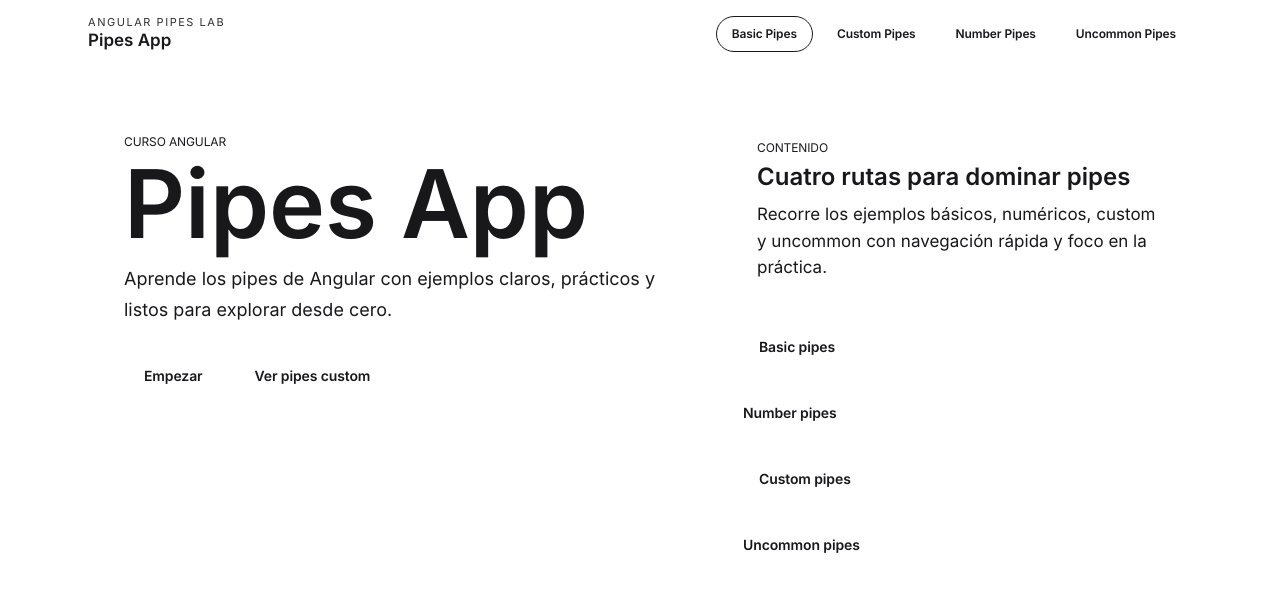
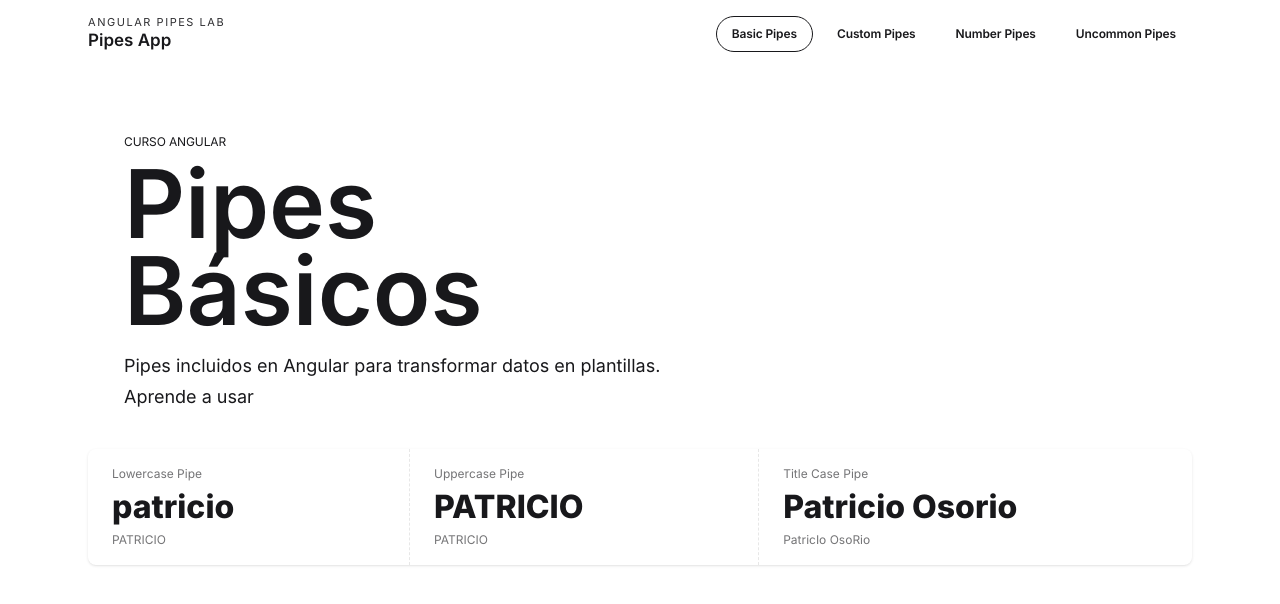
Before and after one commit to PatricioOsorio/angular-devtalles-course, an Angular app in the folder 04-pipes-app/: page /basic in a window 1280 px wide. Shown: the top 604 px of the page. Built offline with nearby package versions, Linux system fonts and the light colour scheme.

Commit message:
(Sección 12: Pipes) - Uppercase, lowercase and titlecase pipes

```diff
--- a/04-pipes-app/src/app/pages/basic-page/basic-page.css
+++ b/04-pipes-app/src/app/pages/basic-page/basic-page.css
@@ -6,16 +6,73 @@
 
 @layer components {
   .home-page {
-    display: grid;
-    gap: 24px;
-    grid-template-columns: minmax(0, 1.15fr) minmax(320px, 0.85fr);
-    align-items: start;
+    position: relative;
   }
 
-  @media (max-width: 834px) {
-    .home-page {
-      grid-template-columns: 1fr;
-      gap: 16px;
-    }
+  .hp__hero {
+    position: relative;
+    overflow: hidden;
+    border-radius: 34px;
+    border: 1px solid var(--apple-divider-soft);
+    padding: 36px;
+    background:
+      linear-gradient(
+        145deg,
+        color-mix(in srgb, var(--apple-canvas-parchment) 96%, transparent),
+        color-mix(in srgb, var(--apple-canvas) 88%, transparent)
+      ),
+      color-mix(in srgb, var(--apple-canvas-parchment) 92%, transparent);
+    backdrop-filter: blur(24px) saturate(180%);
+    box-shadow: 0 24px 90px color-mix(in srgb, var(--apple-ink) 10%, transparent);
+  }
+
+  .hp__hero::before {
+    content: '';
+    position: absolute;
+    inset: auto -12% -38% auto;
+    width: 280px;
+    height: 280px;
+    border-radius: 50%;
+    background: radial-gradient(
+      circle,
+      color-mix(in srgb, var(--apple-primary) 16%, transparent),
+      transparent 70%
+    );
+    filter: blur(8px);
+    opacity: 0.95;
+    pointer-events: none;
+  }
+
+  .hp__eyebrow {
+    font-size: 12px;
+    line-height: 1;
+    letter-spacing: -0.12px;
+    text-transform: uppercase;
+    color: var(--apple-body-muted);
+  }
+
+  .hp__title {
+    margin-top: 12px;
+    max-width: 10ch;
+    font-family:
+      SF Pro Display,
+      system-ui,
+      -apple-system,
+      BlinkMacSystemFont,
+      sans-serif;
+    font-size: clamp(3.4rem, 7.4vw, 6.2rem);
+    line-height: 0.92;
+    letter-spacing: var(--apple-tracking-tight);
+    font-weight: 600;
+    text-wrap: balance;
+  }
+
+  .hp__lead {
+    margin-top: 18px;
+    max-width: 36rem;
+    font-size: 18px;
+    line-height: 1.7;
+    letter-spacing: var(--apple-tracking-tighter);
+    color: var(--apple-body-muted);
   }
 }
--- a/04-pipes-app/src/app/pages/basic-page/basic-page.html
+++ b/04-pipes-app/src/app/pages/basic-page/basic-page.html
@@ -1,35 +1,29 @@
-<section class="home-page">
-	<div class="hp__hero">
+<article class="home-page">
+  <section class="hp__hero">
     <p class="hp__eyebrow">Curso Angular</p>
-		<h1 class="hp__title">Pipes App</h1>
+    <h1 class="hp__title">Pipes Básicos</h1>
     <p class="hp__lead">
-			Aprende los pipes de Angular con ejemplos claros, prácticos y listos para explorar desde
-			cero.
+      Pipes incluidos en Angular para transformar datos en plantillas. Aprende a usar
     </p>
+  </section>
 
-		<div class="hp__actions">
-			<a class="hp__action hp__action--primary" routerLink="/basic">Empezar</a>
-			<a class="hp__action hp__action--secondary" routerLink="/custom">
-				Ver pipes custom
-			</a>
-		</div>
+  <section class="stats shadow w-full">
+    <div class="stat">
+      <div class="stat-title">Lowercase Pipe</div>
+      <div class="stat-value">{{ nameUpper() | lowercase }}</div>
+      <div class="stat-desc">{{ nameUpper() }}</div>
     </div>
 
-	<div class="hp__panel">
-		<article class="hp__card">
-			<p class="hp__card-label">Contenido</p>
-			<h2 class="hp__card-title">Cuatro rutas para dominar pipes</h2>
-			<p class="hp__card-text">
-				Recorre los ejemplos básicos, numéricos, custom y uncommon con navegación rápida y foco
-				en la práctica.
-			</p>
-		</article>
+    <div class="stat">
+      <div class="stat-title">Uppercase Pipe</div>
+      <div class="stat-value">{{ nameUpper() | uppercase }}</div>
+      <div class="stat-desc">{{ nameUpper() }}</div>
+    </div>
 
-		<ul class="hp__list">
-			<li class="hp__item">Basic pipes</li>
-			<li class="hp__item">Number pipes</li>
-			<li class="hp__item">Custom pipes</li>
-			<li class="hp__item">Uncommon pipes</li>
-		</ul>
+    <div class="stat">
+      <div class="stat-title">Title Case Pipe</div>
+      <div class="stat-value">{{ fullName() | titlecase }}</div>
+      <div class="stat-desc">{{ fullName() }}</div>
     </div>
   </section>
+</article>
--- a/04-pipes-app/src/app/pages/basic-page/basic-page.ts
+++ b/04-pipes-app/src/app/pages/basic-page/basic-page.ts
@@ -1,10 +1,14 @@
-import { Component } from '@angular/core';
-import { RouterLink } from '@angular/router';
+import { LowerCasePipe, TitleCasePipe, UpperCasePipe } from '@angular/common';
+import { Component, signal } from '@angular/core';
 
 @Component({
   selector: 'app-basic-page',
-  imports: [RouterLink],
+  imports: [LowerCasePipe, UpperCasePipe, TitleCasePipe],
   templateUrl: './basic-page.html',
   styleUrl: './basic-page.css',
 })
-export default class BasicPage {}
+export default class BasicPage {
+  readonly nameLower = signal('PATRICIO');
+  readonly nameUpper = signal('PATRICIO');
+  readonly fullName = signal('PatricIo OsoRio');
+}
--- a/04-pipes-app/src/styles/app.css
+++ b/04-pipes-app/src/styles/app.css
@@ -38,230 +38,4 @@
   .as__content {
     @apply mx-auto w-full max-w-6xl px-4 py-6 pb-12 md:px-6 md:py-8 md:pb-16;
   }
-
-  .home-page {
-    position: relative;
-  }
-
-  .hp__hero {
-    position: relative;
-    overflow: hidden;
-    border-radius: 34px;
-    border: 1px solid var(--apple-divider-soft);
-    padding: 36px;
-    background:
-      linear-gradient(145deg, color-mix(in srgb, var(--apple-canvas-parchment) 96%, transparent), color-mix(in srgb, var(--apple-canvas) 88%, transparent)),
-      color-mix(in srgb, var(--apple-canvas-parchment) 92%, transparent);
-    backdrop-filter: blur(24px) saturate(180%);
-    box-shadow: 0 24px 90px color-mix(in srgb, var(--apple-ink) 10%, transparent);
-  }
-
-  .hp__hero::before {
-    content: '';
-    position: absolute;
-    inset: auto -12% -38% auto;
-    width: 280px;
-    height: 280px;
-    border-radius: 50%;
-    background: radial-gradient(circle, color-mix(in srgb, var(--apple-primary) 16%, transparent), transparent 70%);
-    filter: blur(8px);
-    opacity: 0.95;
-    pointer-events: none;
-  }
-
-  .hp__eyebrow {
-    font-size: 12px;
-    line-height: 1;
-    letter-spacing: -0.12px;
-    text-transform: uppercase;
-    color: var(--apple-body-muted);
-  }
-
-  .hp__title {
-    margin-top: 12px;
-    max-width: 10ch;
-    font-family: SF Pro Display, system-ui, -apple-system, BlinkMacSystemFont, sans-serif;
-    font-size: clamp(3.4rem, 7.4vw, 6.2rem);
-    line-height: 0.92;
-    letter-spacing: var(--apple-tracking-tight);
-    font-weight: 600;
-    text-wrap: balance;
-  }
-
-  .hp__lead {
-    margin-top: 18px;
-    max-width: 36rem;
-    font-size: 18px;
-    line-height: 1.7;
-    letter-spacing: var(--apple-tracking-tighter);
-    color: var(--apple-body-muted);
-  }
-
-  .hp__actions {
-    margin-top: 28px;
-    display: flex;
-    flex-wrap: wrap;
-    gap: 12px;
-  }
-
-  .hp__action {
-    display: inline-flex;
-    align-items: center;
-    justify-content: center;
-    min-height: 44px;
-    padding: 0 20px;
-    border-radius: 9999px;
-    font-size: 14px;
-    font-weight: 600;
-    letter-spacing: -0.12px;
-    text-decoration: none;
-    transition:
-      transform 180ms ease,
-      background-color 180ms ease,
-      color 180ms ease,
-      border-color 180ms ease;
-  }
-
-  .hp__action:hover {
-    transform: translateY(-1px);
-  }
-
-  .hp__action--primary {
-    background: var(--apple-primary);
-    color: var(--apple-primary-on-dark);
-  }
-
-  .hp__action--primary:hover {
-    background: color-mix(in srgb, var(--apple-primary) 92%, white);
-  }
-
-  .hp__action--secondary {
-    border: 1px solid color-mix(in srgb, var(--apple-primary) 80%, white);
-    color: var(--apple-primary);
-    background: color-mix(in srgb, var(--apple-surface-pearl) 72%, transparent);
-    backdrop-filter: blur(14px) saturate(180%);
-  }
-
-  .hp__action--secondary:hover {
-    background: color-mix(in srgb, var(--apple-primary) 10%, transparent);
-  }
-
-  .hp__panel {
-    display: grid;
-    gap: 14px;
-    align-content: start;
-    padding-top: 18px;
-  }
-
-  .hp__card {
-    position: relative;
-    border-radius: 30px;
-    border: 1px solid var(--apple-hairline);
-    padding: 24px;
-    background:
-      linear-gradient(180deg, color-mix(in srgb, var(--apple-surface-pearl) 92%, transparent), color-mix(in srgb, var(--apple-canvas) 88%, transparent));
-    backdrop-filter: blur(18px) saturate(180%);
-  }
-
-  .hp__card::before {
-    content: '';
-    position: absolute;
-    inset: 0;
-    border-radius: inherit;
-    pointer-events: none;
-    box-shadow: inset 0 1px 0 color-mix(in srgb, white 60%, transparent);
-  }
-
-  .hp__card-label {
-    font-size: 12px;
-    line-height: 1;
-    letter-spacing: -0.12px;
-    text-transform: uppercase;
-    color: var(--apple-body-muted);
-  }
-
-  .hp__card-title {
-    margin-top: 10px;
-    font-family: SF Pro Display, system-ui, -apple-system, BlinkMacSystemFont, sans-serif;
-    font-size: 24px;
-    line-height: 1.1;
-    letter-spacing: var(--apple-tracking-tighter);
-    font-weight: 600;
-    color: var(--apple-ink);
-  }
-
-  .hp__card-text {
-    margin-top: 12px;
-    font-size: 17px;
-    line-height: 1.56;
-    letter-spacing: var(--apple-tracking-tighter);
-    color: var(--apple-body-muted);
-  }
-
-  .hp__list {
-    display: grid;
-    gap: 10px;
-  }
-
-  .hp__item {
-    display: flex;
-    align-items: center;
-    min-height: 56px;
-    padding: 0 18px;
-    border-radius: 20px;
-    border: 1px solid var(--apple-hairline);
-    font-size: 14px;
-    font-weight: 600;
-    letter-spacing: -0.12px;
-    color: var(--apple-ink);
-    background: color-mix(in srgb, var(--apple-canvas) 78%, transparent);
-    backdrop-filter: blur(12px) saturate(160%);
-  }
-
-  .hp__item:nth-child(odd) {
-    transform: translateX(8px);
-  }
-
-  .hp__item:nth-child(even) {
-    transform: translateX(-8px);
-  }
-
-  @media (max-width: 834px) {
-    .home-page {
-      grid-template-columns: 1fr;
-    }
-
-    .hp__hero {
-      padding: 28px;
-    }
-
-    .hp__panel {
-      padding-top: 0;
-    }
-
-    .hp__item {
-      transform: none;
-    }
-  }
-
-  @media (max-width: 640px) {
-    .home-page::before,
-    .home-page::after {
-      inset: -16px;
-    }
-
-    .hp__hero {
-      padding: 22px;
-      border-radius: 26px;
-    }
-
-    .hp__title {
-      font-size: clamp(2.8rem, 16vw, 4.2rem);
-    }
-
-    .hp__card {
-      padding: 20px;
-      border-radius: 24px;
-    }
-  }
 }
```
Lines whose indentation alone changed are shown as unchanged.
